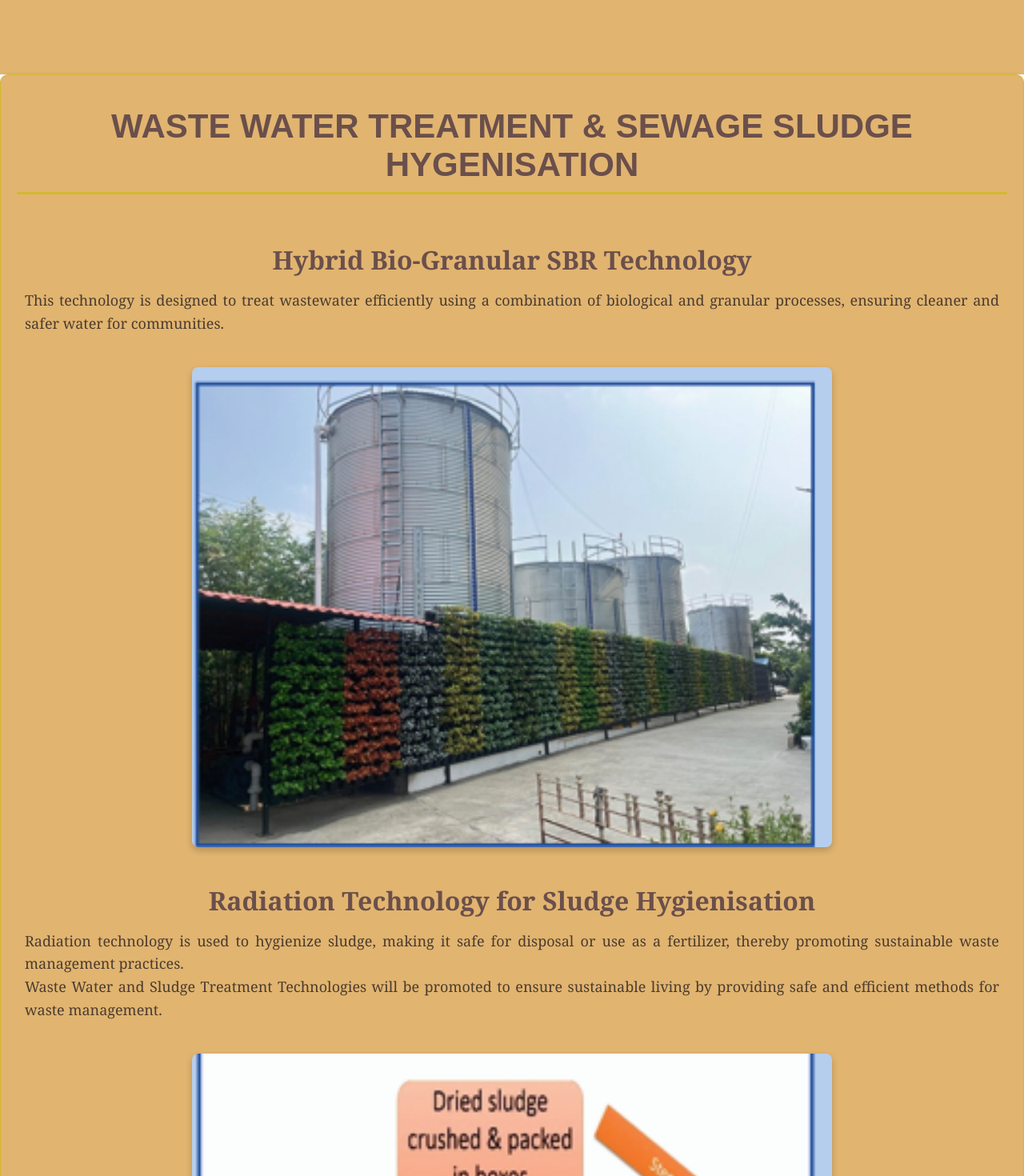
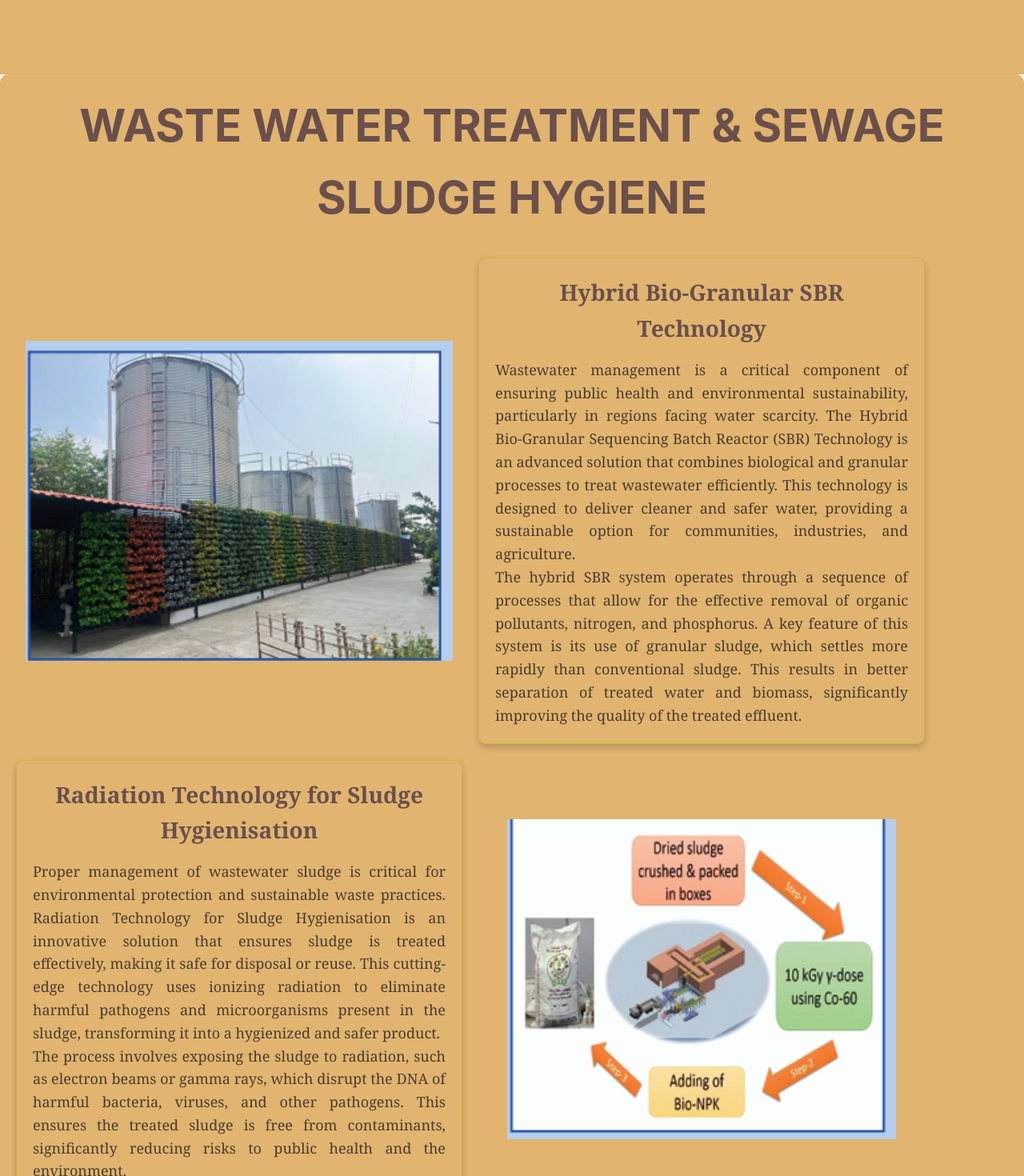
Before and after one commit to yathe/cillage_work, a React (Create React App) app: page /socialint in a window 1280 px wide. Shown: the part 180-1650 px from the top of the page at 80% size. Built offline with nearby package versions, Linux system fonts and the light colour scheme.

Commit message:
Update Socialinitiatives.js

```diff
--- a/src/components/Our Domain/Socialinitiatives.js
+++ b/src/components/Our Domain/Socialinitiatives.js
@@ -1,39 +1,113 @@
-import React from 'react';
-import './Socialinitiatives.css';
+import React from "react";
+import Slider from "react-slick";
+import "slick-carousel/slick/slick.css";
+import "slick-carousel/slick/slick-theme.css";
+import About_us from "../About_us";
 import ag from "../../photos/wa.png";
 import ag1 from "../../photos/wa1.png";
+import { useState } from "react";
+import { useEffect } from "react";
+const SocialInit = () => {
+  const [windowWidth, setWindowWidth] = useState(window.innerWidth);
 
-function Socialinitiatives() {
+  useEffect(() => {
+      const handleResize = () => setWindowWidth(window.innerWidth);
+      window.addEventListener('resize', handleResize);
+
+      return () => window.removeEventListener('resize', handleResize);
+  }, []);
+console.log(windowWidth);
+  const containerStyle = {
+      width: windowWidth > 768 ? '100%' : windowWidth > 480 ? '100%' : '100%',
+      padding: '20px',
+      backgroundColor: '#e1b470',
+      lineHeight: '1.6',
+      color: '#4a3c2f',
+      fontSize: windowWidth > 768 ? '18px' : windowWidth > 480 ? '16px' : '14px',
+      textAlign: 'justify',
+      borderRadius: '10px',
+      boxShadow: '0 4px 8px rgba(0, 0, 0, 0.1)',
+  };
+
+  const headerStyle = {
+      textAlign: 'center',
+      fontSize: windowWidth > 768 ? '28px' : windowWidth > 480 ? '20px' : '15px',
+      color: '#6a4f4b',
+      paddingBottom: '10px',
+      textTransform: 'uppercase',
+  };
+
+  const sectionStyle = {
+      display: 'flex',
+      alignItems: 'center',
+      width: '100%',
+      gap: '20px',
+      marginTop: '20px',
+      marginBottom: '20px',
+      flexDirection: windowWidth > 768 ? 'row' : 'column',
+  };
+
+  const imageAndContentWidth = {
+      width: windowWidth > 768 ? '45%' : '100%',
+  };
+
+  const imageStyle = {
+      ...imageAndContentWidth,
+      height:'400px',
+      objectFit: 'contain',
+      borderRadius: '8px',
+  };
+
+  const contentStyle = {
+      ...imageAndContentWidth,
+      padding: windowWidth > 768 ? '20px' : windowWidth > 480 ? '15px' : '10px',
+      border: '1px solid #d3b82f',
+      borderRadius: '10px',
+      fontFamily: 'Georgia, serif',
+      boxShadow: '0 4px 8px rgba(0, 0, 0, 0.2)',
+  };
+
+  const missionTitleStyle = {
+      fontSize: windowWidth > 768 ? '28px' : windowWidth > 480 ? '24px' : '20px',
+      color: '#6a4f4b',
+      textAlign: 'center',
+      marginBottom: '15px',
+  };
+
   return (
-        <div className="container">
-            <header className="header">
-                <h1>Waste Water Treatment & Sewage Sludge Hygenisation</h1>
+      <div style={containerStyle}>
+          <header style={headerStyle}>
+              <h1>Waste water Treatment & sewage sludge hygiene</h1>
           </header>
 
-            <section className="focus-section">
-                <h2>Hybrid Bio-Granular SBR Technology</h2>
+          <div style={sectionStyle}>
+              <img src={ag} alt="Technology Centre" style={imageStyle} />
+              <div style={contentStyle}>
+              <h2 style={missionTitleStyle}>Hybrid Bio-Granular SBR Technology</h2>
                   <p>
-                    This technology is designed to treat wastewater efficiently using a combination of biological and granular processes, ensuring cleaner and safer water for communities.
-                </p>
-            </section>
-            <section className="image-section">
-                <img src={ag} alt="Hybrid Bio-Granular SBR Technology" className="image" />
-            </section>
-
-            <section className="focus-section">
-                <h2>Radiation Technology for Sludge Hygienisation</h2>
-                <p>
-                    Radiation technology is used to hygienize sludge, making it safe for disposal or use as a fertilizer, thereby promoting sustainable waste management practices.
+                  Wastewater management is a critical component of ensuring public health and environmental sustainability, particularly in regions facing water scarcity. The Hybrid Bio-Granular Sequencing Batch Reactor (SBR) Technology is an advanced solution that combines biological and granular processes to treat wastewater efficiently. This technology is designed to deliver cleaner and safer water, providing a sustainable option for communities, industries, and agriculture.
                   </p>
                   <p>
-                    Waste Water and Sludge Treatment Technologies will be promoted to ensure sustainable living by providing safe and efficient methods for waste management.
+                  The hybrid SBR system operates through a sequence of processes that allow for the effective removal of organic pollutants, nitrogen, and phosphorus. A key feature of this system is its use of granular sludge, which settles more rapidly than conventional sludge. This results in better separation of treated water and biomass, significantly improving the quality of the treated effluent.
                   </p>
-            </section>
-            <section className="image-section">
-                <img src={ag1} alt="Radiation Technology for Sludge Hygienisation" className="image" />
-            </section>
+              </div>
+          </div>
+
+          <div style={sectionStyle}>
+
+              <div style={contentStyle}>
+                  <h2 style={missionTitleStyle}>Radiation Technology for Sludge Hygienisation</h2>
+                  <p>
+                  Proper management of wastewater sludge is critical for environmental protection and sustainable waste practices. Radiation Technology for Sludge Hygienisation is an innovative solution that ensures sludge is treated effectively, making it safe for disposal or reuse. This cutting-edge technology uses ionizing radiation to eliminate harmful pathogens and microorganisms present in the sludge, transforming it into a hygienized and safer product.
+                  </p>
+                  <p>
+                  The process involves exposing the sludge to radiation, such as electron beams or gamma rays, which disrupt the DNA of harmful bacteria, viruses, and other pathogens. This ensures the treated sludge is free from contaminants, significantly reducing risks to public health and the environment.
+                  </p>
+              </div>
+              <img src={ag1} alt="Technology Centre" style={imageStyle} />
+          </div>
       </div>
   );
 }
 
-export default Socialinitiatives;
+export default SocialInit;
```
Lines whose indentation alone changed are shown as unchanged.
